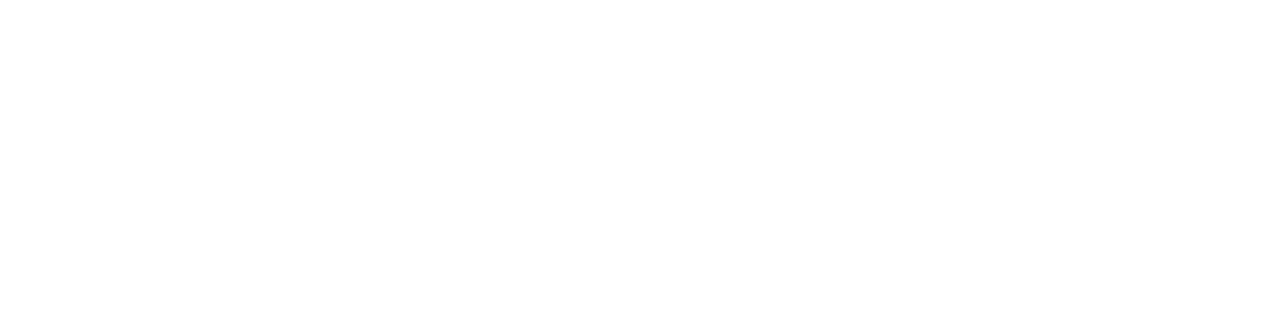
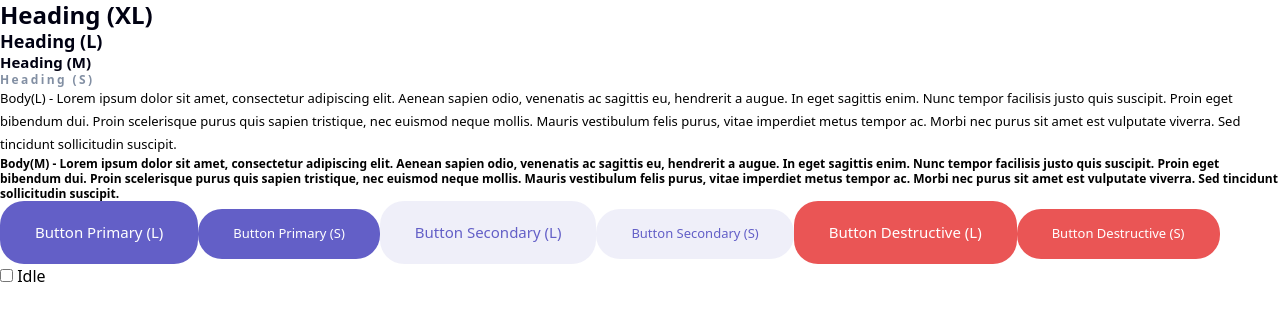
Before and after one commit to guilhermefalcao/kanban, a Next.js app: page / in a window 1280 px wide. Shown: the top 320 px of the page. Built offline with nearby package versions, Linux system fonts and the light colour scheme.

Commit message:
fjhidsjfkd

```diff
--- a/pages/index.tsx
+++ b/pages/index.tsx
@@ -4,6 +4,41 @@
 
 export default function Home() {
   return (
-    <div className="bg-sky-700 px-4 py-2 text-white hover:bg-sky-800 sm:px-8 sm:py-3"></div>
+    <div>
+      <div className="">
+        <h1>Heading (XL)</h1>
+        <h2>Heading (L)</h2>
+        <h3>Heading (M)</h3>
+        <h4>Heading (S)</h4>
+      </div>
+      <div className="body-text-l">
+        Body(L) - Lorem ipsum dolor sit amet, consectetur adipiscing elit.
+        Aenean sapien odio, venenatis ac sagittis eu, hendrerit a augue. In eget
+        sagittis enim. Nunc tempor facilisis justo quis suscipit. Proin eget
+        bibendum dui. Proin scelerisque purus quis sapien tristique, nec euismod
+        neque mollis. Mauris vestibulum felis purus, vitae imperdiet metus
+        tempor ac. Morbi nec purus sit amet est vulputate viverra. Sed tincidunt
+        sollicitudin suscipit.
+      </div>
+      <div className="body-text-m">
+        Body(M) - Lorem ipsum dolor sit amet, consectetur adipiscing elit.
+        Aenean sapien odio, venenatis ac sagittis eu, hendrerit a augue. In eget
+        sagittis enim. Nunc tempor facilisis justo quis suscipit. Proin eget
+        bibendum dui. Proin scelerisque purus quis sapien tristique, nec euismod
+        neque mollis. Mauris vestibulum felis purus, vitae imperdiet metus
+        tempor ac. Morbi nec purus sit amet est vulputate viverra. Sed tincidunt
+        sollicitudin suscipit.
+      </div>
+      <div>
+        <button className="btn-primary-l">Button Primary (L)</button>
+        <button className="btn-primary-s">Button Primary (S)</button>
+        <button className="btn-secondary-l">Button Secondary (L)</button>
+        <button className="btn-secondary-s">Button Secondary (S)</button>
+        <button className="btn-destructive-l">Button Destructive (L)</button>
+        <button className="btn-destructive-s">Button Destructive (S)</button>
+      </div>
+      <input type="checkbox" className="checkbox" id="checkbox-idle" />{" "}
+      <label htmlFor="checkbox-idle">Idle</label>
+    </div>
   );
 }
--- a/styles/globals.css
+++ b/styles/globals.css
@@ -60,4 +60,8 @@
     top: calc(50% - 19px / 2 + 0.5px);
     @apply rounded-3xl bg-red500 py-[15px] px-[35px] text-center text-[13px] text-white hover:bg-red100;
   }
+
+  .checkbox {
+    @apply border-2;
+  }
 }
```
